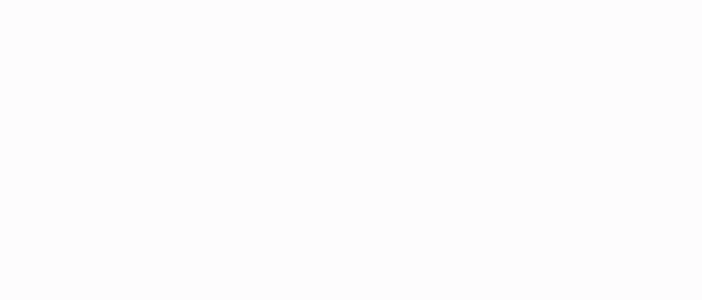
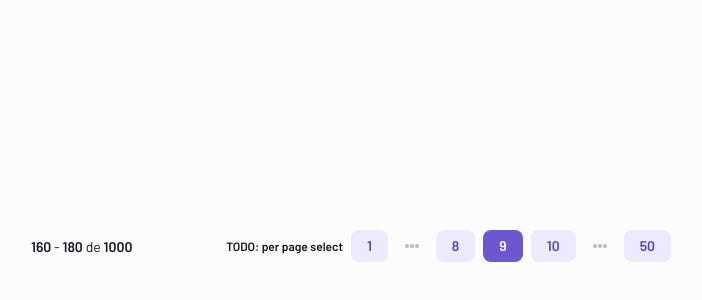
Before and after one commit to brunohfabre/siakitdocumentation, a React (Vite) app: page /pagination in a window 1280 px wide. Before the commit this address had no page. Shown: the part 154-454 px from the top of the page, without its empty margins (289-991 px from the left). Built offline with nearby package versions, Linux system fonts and the light colour scheme.

Commit message:
add pagination component

```diff
--- a/src/components/IconButton/index.tsx
+++ b/src/components/IconButton/index.tsx
@@ -10,7 +10,7 @@
   colorScheme?: Colors;
   size?: Size;
   variant?: Variant;
-  onClick: () => void;
+  onClick?: () => void;
   disabled?: boolean;
   icon: ForwardRefExoticComponent<IconProps & RefAttributes<SVGSVGElement>>;
 };
--- /dev/null
+++ b/src/components/Pagination/PaginationItem.tsx
@@ -0,0 +1,27 @@
+import { Button } from '../Button';
+
+interface PaginationItemProps {
+  isCurrent?: boolean;
+  number: number;
+  onPageChange: (page: number) => void;
+}
+
+export function PaginationItem({
+  isCurrent,
+  number,
+  onPageChange,
+}: PaginationItemProps): JSX.Element {
+  if (isCurrent) {
+    return <Button type="button">{String(number)}</Button>;
+  }
+
+  return (
+    <Button
+      type="button"
+      variant="secondary"
+      onClick={() => onPageChange(number)}
+    >
+      {String(number)}
+    </Button>
+  );
+}
--- /dev/null
+++ b/src/components/Pagination/index.tsx
@@ -0,0 +1,126 @@
+import { DotsThreeOutline } from 'phosphor-react';
+
+import { Flex } from '../Flex';
+import { Heading } from '../Heading';
+import { IconButton } from '../IconButton';
+import { Text } from '../Text';
+import { PaginationItem } from './PaginationItem';
+import { Container } from './styles';
+
+type PaginationProps = {
+  totalCount: number;
+
+  currentPage: number;
+  onPageChange: (page: number) => void;
+
+  perPage: number;
+  perPageChange: (amount: number) => void;
+};
+
+const siblingsCount = 1;
+
+function generatePagesArray(from: number, to: number): number[] {
+  return [...new Array(to - from)]
+    .map((_, index) => {
+      return from + index + 1;
+    })
+    .filter((page) => page > 0);
+}
+
+export function Pagination({
+  totalCount,
+  currentPage,
+  onPageChange,
+  perPage,
+  perPageChange,
+}: PaginationProps): JSX.Element {
+  const lastPage = Math.ceil(totalCount / perPage);
+
+  const previousPages =
+    currentPage > 1
+      ? generatePagesArray(currentPage - 1 - siblingsCount, currentPage - 1)
+      : [];
+
+  const nextPages =
+    currentPage < lastPage
+      ? generatePagesArray(
+          currentPage,
+          Math.min(currentPage + siblingsCount, lastPage),
+        )
+      : [];
+
+  return (
+    <Container>
+      <Flex>
+        <Text size="sm">
+          <strong>{(currentPage - 1) * perPage}</strong> -{' '}
+          <strong>
+            {totalCount < currentPage * perPage
+              ? totalCount
+              : currentPage * perPage}
+          </strong>{' '}
+          de <strong>{totalCount}</strong>
+        </Text>
+      </Flex>
+      <Flex gap={8} align="center">
+        <Heading size="xs">TODO: per page select</Heading>
+
+        {currentPage > 1 + siblingsCount && (
+          <>
+            <PaginationItem number={1} onPageChange={onPageChange} />
+
+            {currentPage > 2 + siblingsCount && (
+              <IconButton
+                type="button"
+                icon={DotsThreeOutline}
+                variant="ghost"
+                disabled
+                colorScheme="gray"
+              />
+            )}
+          </>
+        )}
+
+        {previousPages.length > 0 &&
+          previousPages.map((page) => (
+            <PaginationItem
+              key={page}
+              number={page}
+              onPageChange={onPageChange}
+            />
+          ))}
+
+        <PaginationItem
+          isCurrent
+          number={currentPage}
+          onPageChange={onPageChange}
+        />
+
+        {nextPages.length > 0 &&
+          nextPages.map((page) => (
+            <PaginationItem
+              key={page}
+              number={page}
+              onPageChange={onPageChange}
+            />
+          ))}
+
+        {currentPage + siblingsCount < lastPage && (
+          <>
+            {currentPage + 1 + siblingsCount < lastPage && (
+              <IconButton
+                type="button"
+                icon={DotsThreeOutline}
+                variant="ghost"
+                disabled
+                colorScheme="gray"
+              />
+            )}
+
+            <PaginationItem number={lastPage} onPageChange={onPageChange} />
+          </>
+        )}
+      </Flex>
+    </Container>
+  );
+}
--- /dev/null
+++ b/src/components/Pagination/styles.ts
@@ -0,0 +1,8 @@
+import styled from 'styled-components';
+
+export const Container = styled.div`
+  display: flex;
+  justify-content: space-between;
+  align-items: center;
+  width: 100%;
+`;
--- /dev/null
+++ b/src/pages/PaginationPage.tsx
@@ -0,0 +1,22 @@
+import { useState } from 'react';
+
+import { Flex } from '../components/Flex';
+import { Pagination } from '../components/Pagination';
+
+export function PaginationPage(): JSX.Element {
+  const [currentPage, setCurrentPage] = useState(9);
+
+  return (
+    <Flex flex justify="center" align="center">
+      <Flex width={640}>
+        <Pagination
+          totalCount={1000}
+          perPage={20}
+          currentPage={currentPage}
+          onPageChange={setCurrentPage}
+          perPageChange={(amount) => console.log(amount)}
+        />
+      </Flex>
+    </Flex>
+  );
+}
--- a/src/routes.tsx
+++ b/src/routes.tsx
@@ -13,6 +13,7 @@
 import { IconButtonPage } from './pages/IconButtonPage';
 import { LinkButtonPage } from './pages/LinkButtonPage';
 import { ListPage } from './pages/ListPage';
+import { PaginationPage } from './pages/PaginationPage';
 import { SeparatorPage } from './pages/SeparatorPage';
 import { TextPage } from './pages/TextPage';
 import { TooltipPage } from './pages/TooltipPage';
@@ -36,6 +37,7 @@
       <Route path="/alert" element={<AlertPage />} />
       <Route path="/footer" element={<FooterPage />} />
       <Route path="/list" element={<ListPage />} />
+      <Route path="/pagination" element={<PaginationPage />} />
     </Routes>
   );
 }
```
